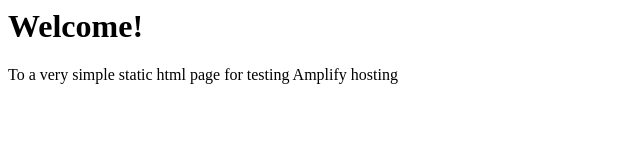
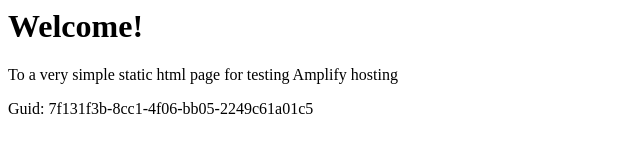
Before and after one commit to aws-aemilia-sin/Github-PR-Commit-Integration-Test-DoNotTouch-GitH-MJCD6L4M-v1-preprod-ap-southeast-1, a website: page src/index.html in a window 1280 px wide. Shown: the whole page, without its empty margins (0-640 px from the left). Drawn offline with Linux system fonts and the light colour scheme.

Commit message:
commit from integ tests

```diff
--- a/src/index.html
+++ b/src/index.html
@@ -1,3 +1,5 @@
+
+
 <html lang="en">
 
 <head>
@@ -10,6 +12,6 @@
 <body>
     <h1>Welcome!</h1>
     <p>To a very simple static html page for testing Amplify hosting</p>
-</body>
+    <p>Guid: 7f131f3b-8cc1-4f06-bb05-2249c61a01c5</p></body>
 
 </html>
```
